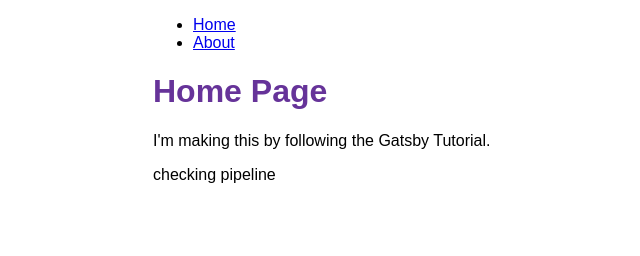
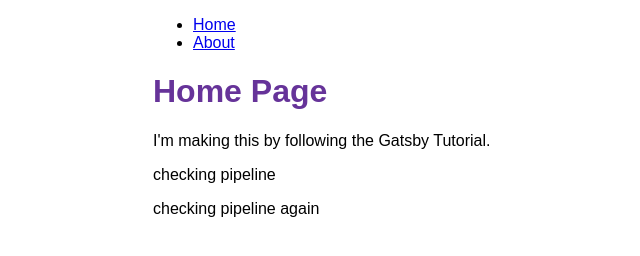
Before and after one commit to koushikreddy22/my-first-gatsby-site, a Gatsby site: page / in a window 1280 px wide. Shown: the whole page, without its empty margins (237-877 px from the left). Built offline with nearby package versions, Linux system fonts and the light colour scheme; Gatsby itself is replaced by a stand-in of ours.

Commit message:
checking pipeline

```diff
--- a/src/pages/index.js
+++ b/src/pages/index.js
@@ -6,6 +6,7 @@ const IndexPage = () => {
     <Layout pageTitle="Home Page">
       <p>I'm making this by following the Gatsby Tutorial.</p>
       <p>checking pipeline</p>
+      <p>checking pipeline again</p>
     </Layout>
   )
 }
```
